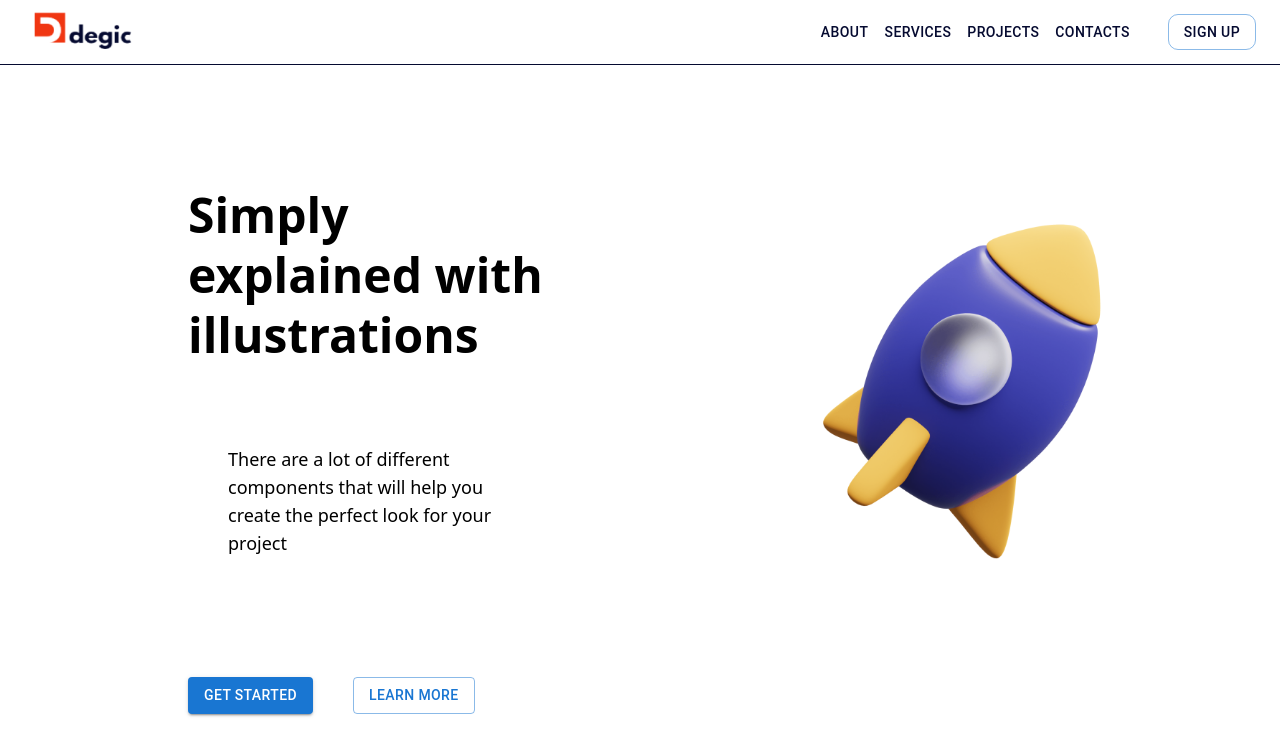
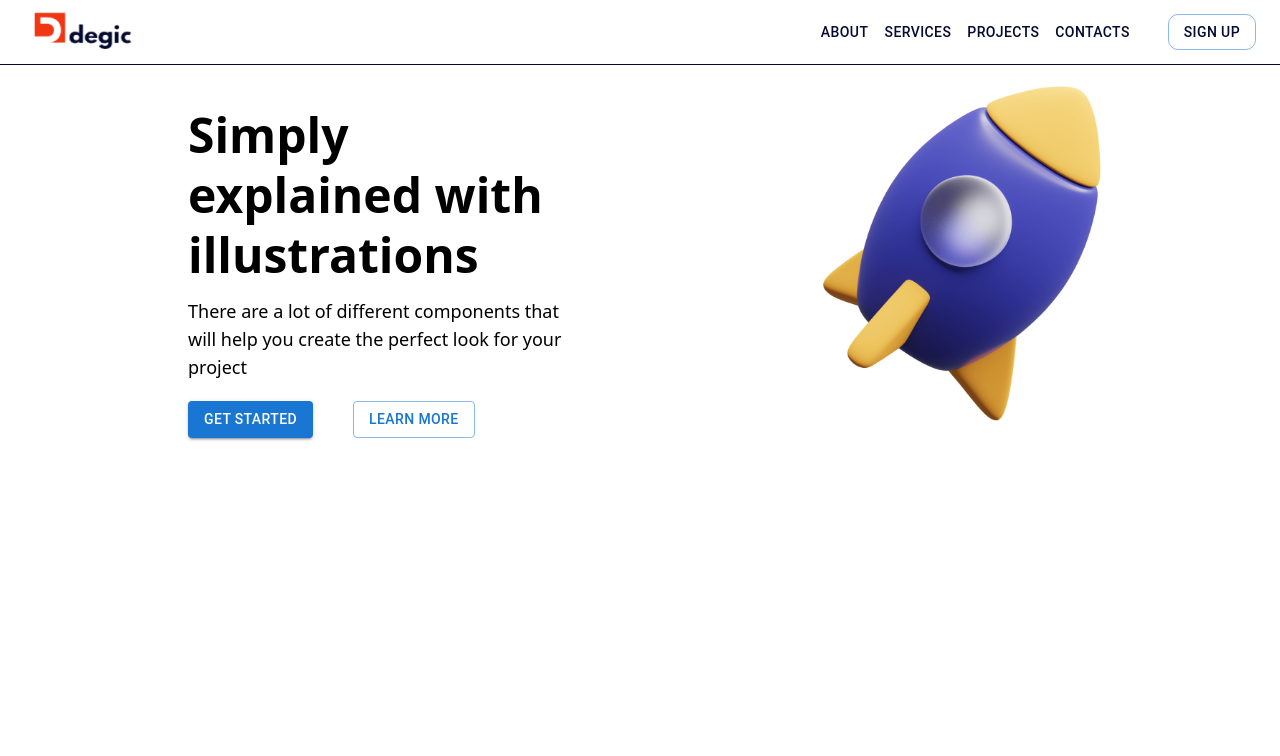
Before and after one commit to aklimaakter20/Degic-Website-Project, a React (Vite) app: page / in a window 1280 px wide. Shown: the top 756 px of the page. Built offline with nearby package versions, Linux system fonts and the light colour scheme.

Commit message:
npm installed

```diff
--- a/src/components/Hero.jsx
+++ b/src/components/Hero.jsx
@@ -5,15 +5,15 @@ function Hero() {
     <section>
       <div className="">
         <div className="flex flex-col-reverse md:flex-row items-center justify-center">
-          <div className="w-full md:w-[50%] px-12 pt-20">
-            <h2 className="text-xl py-[40px] md:text-2xl lg:text-5xl font-bold md:w-[70%] leading-tight">
+          <div className="w-full md:w-[50%] px-12 mt-10">
+            <h2 className="text-xl md:text-2xl lg:text-5xl font-bold md:w-[70%] leading-tight">
               Simply explained with illustrations
             </h2>
-            <p className="text-lg w-[70%] p-[40px]">
+            <p className="text-lg w-[70%] mt-3">
               There are a lot of different components that will help you create
               the perfect look for your project
             </p>
-            <div className="flex gap-10 mt-20">
+            <div className="flex gap-10 mt-5">
               <Button variant="contained">Get Started</Button>
               <Button variant="outlined">Learn More</Button>
             </div>
```
Also changed, not shown: 1 other file (tests, documents, lock files or other folders).
